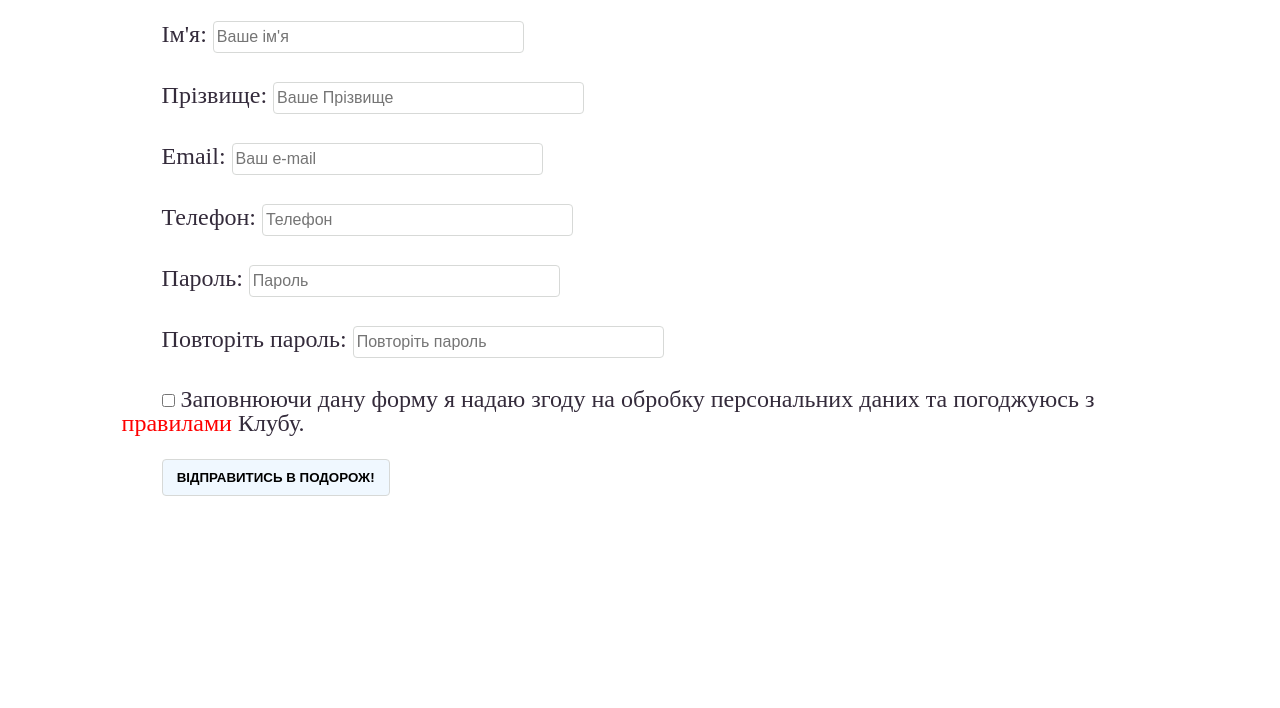
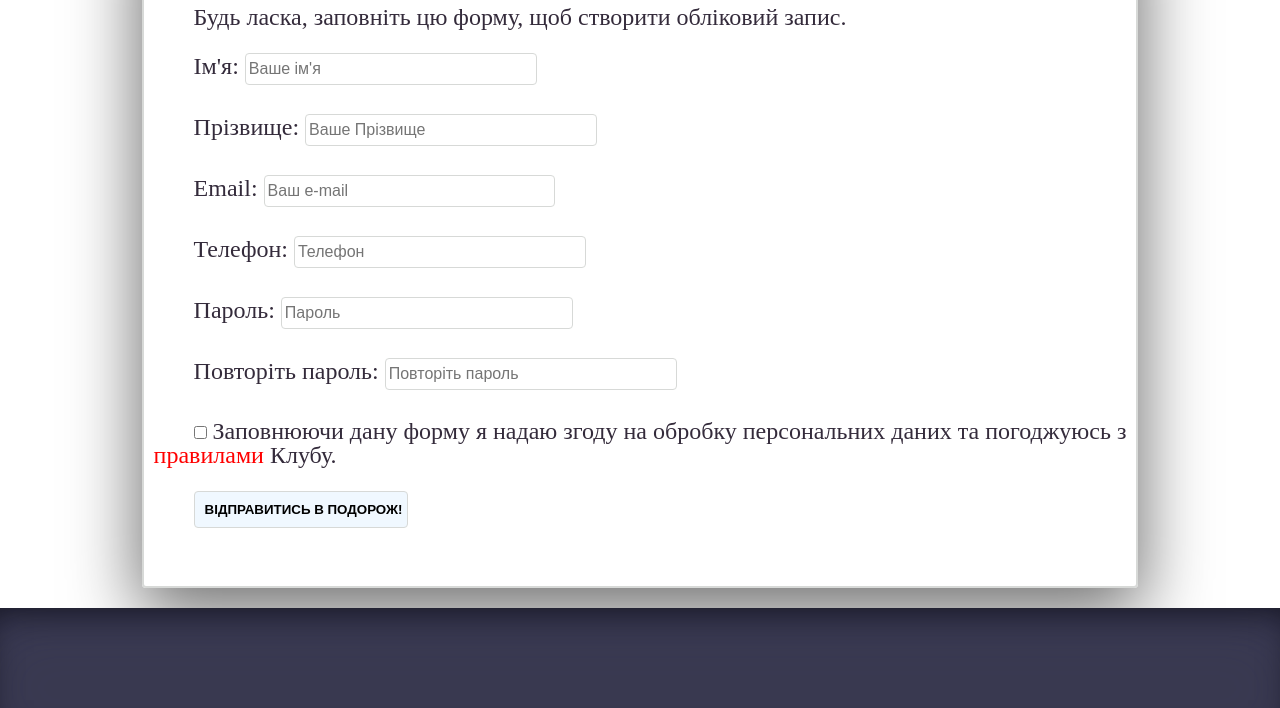
Before and after one commit to Klayydex/ChechelenkoDmytroHw6, a plain HTML site: page pages/additional.html in a window 1280 px wide. Shown: the part 314-1022 px from the top of the page. Before the commit the page ends 858 px from the top, so only its background shows below. Drawn offline with Linux system fonts and the light colour scheme.

Commit message:
add some styles for additional and add underline

```diff
--- a/css/style.css
+++ b/css/style.css
@@ -158,3 +158,11 @@ a {
     color: red;
 }
 /* ------------------------ */
+
+.container {
+    margin: 20px;
+    padding: 10px;
+    border: 2px solid #d7d9d7;
+    border-radius: 4px;
+    box-shadow: rgba(0, 0, 0, 0.56) 0px 22px 70px 4px;
+}
--- a/pages/additional.html
+++ b/pages/additional.html
@@ -11,7 +11,7 @@
 <body>
     <div class="wrap">
         <header class="header">
-            <a id="logo" href="#" class="siteLogo">
+            <a id="logo" href="../index.html" class="siteLogo">
                 <img class="siteLogo__img" src="../images/logo__xtrim.png" alt="active_tourism">
                 <h2 class="siteLogo__heading">
                     Eкстрим з комфортом
@@ -22,6 +22,13 @@
                 <ul class="nav__list">
                     <li class="nav__item">
                         <a href="../index.html" class="nav__link">Відправитись у подорож</a>
+                    </li>
+                    <li class="nav__item">
+                        <a href="#" class="nav__link">Контакти</a>
+                        <ul class="subnav">
+                            <li class="subnav__item">+380(99)9494949</li>
+                            <li class="subnav__item">+380(66)6464646</li>
+                        </ul>
                     </li>
                 </ul>
             </nav>
@@ -38,7 +45,7 @@
                     </p>
                     <p class="main__text">
                         <label for="">Прізвище:</label>
-                        <input class="main__inner" aria-required="false" aria-invalid="false" required placeholder="Ваше Прізвище" type="text" name="Name">
+                        <input class="main__inner" aria-required="false" aria-invalid="false" required placeholder="Ваше Прізвище" type="text" name="SecondName">
                     </p>
                     <p class="main__text">
                         <label for="email">Email:</label>
@@ -50,11 +57,11 @@
                     </p>
                     <p class="main__text">
                         <label for="password">Пароль:</label>
-                        <input class="main__inner" type="password" autocomplete="on" placeholder="Пароль" >
+                        <input class="main__inner" type="password" autocomplete="on" placeholder="Пароль" name="password" required>
                     </p>
                     <p class="main__text">
                         <label for="password-repeat">Повторіть пароль:</label>
-                        <input class="main__inner" type="password" autocomplete="on" placeholder="Повторіть пароль" >
+                        <input class="main__inner" type="password" autocomplete="on" placeholder="Повторіть пароль" name="password-repeat" required>
                     </p>
                     <p class="main__text">
                         <input type="checkbox" aria-invalid="false" required name="Згода з правилами">
@@ -67,5 +74,6 @@
             </div>
         </div>
     </div>
+    <div class="underline"></div>
 </body>
 </html>
```
